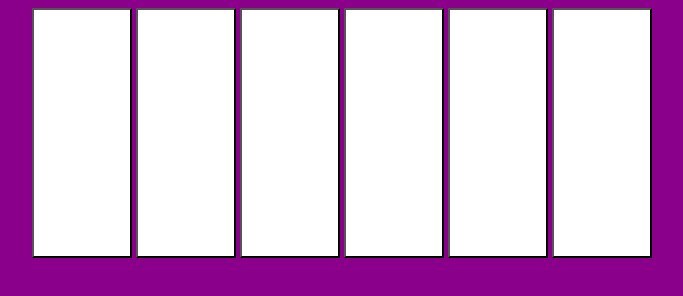
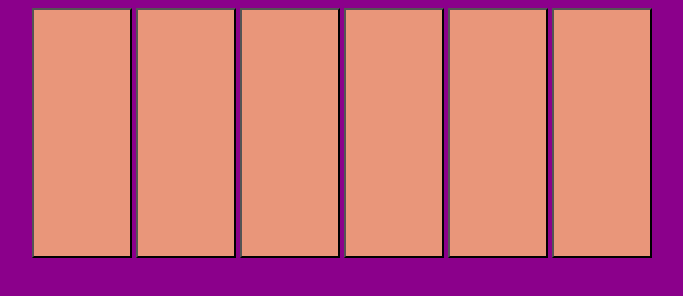
Before and after one commit to AndresReysGR/Bongos, a plain HTML site: page index.html in a window 1280 px wide. Shown: the whole page, without its empty margins (298-981 px from the left). Drawn offline with Linux system fonts and the light colour scheme.

Commit message:
Le stailu

```diff
--- a/style.css
+++ b/style.css
@@ -12,7 +12,7 @@ body{
     vertical-align: super;
     width: 100px;
     height: 250px;
-    background-color: white;
+    background-color: darksalmon;
     color: black;
  }
 
```
